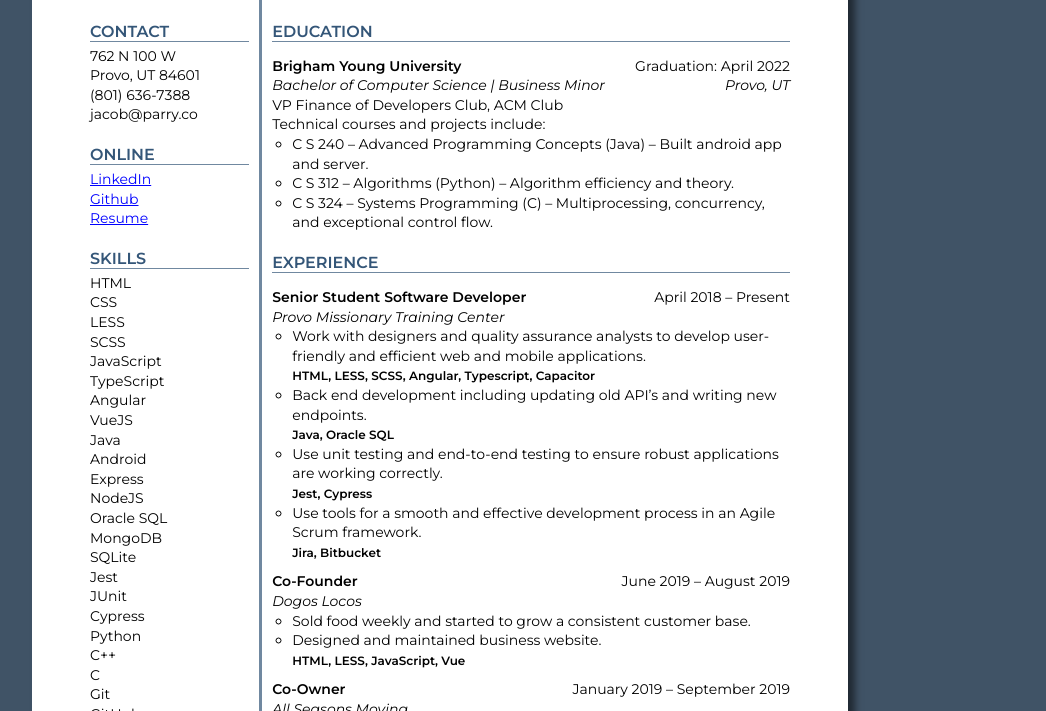
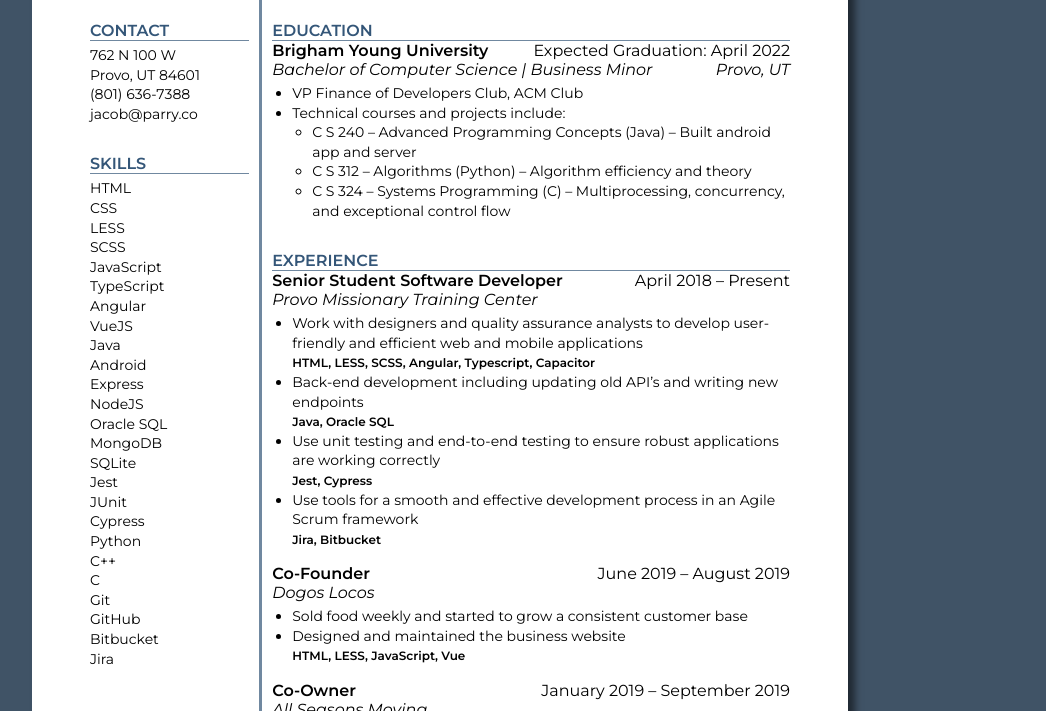
Before and after one commit to jparry67/resume, a plain HTML site: page index.html in a window 1280 px wide. Shown: the part 241-952 px from the top of the page, without its empty margins (200-1246 px from the left). Drawn offline with Linux system fonts and the light colour scheme; a web font is replaced by a local one.

Commit message:
fixed font-sizes, removed online section temporarily, and fixed bullet points in main section

```diff
--- a/index.html
+++ b/index.html
@@ -27,7 +27,7 @@
                     <li>(801) 636-7388</li>
                     <li>jacob@parry.co</li>
                 </ul>
-                <div class="section-title">Online</div>
+                <!-- <div class="section-title">Online</div>
                 <ul class="section">
                     <li>
                         <span class="print-only">https://www.linkedin.com/<br>in/jacob-parry-461726158/</span>
@@ -41,7 +41,7 @@
                         <span class="print-only">https://jacobparry.dev/</span>
                         <span class="no-print"><a href="https://jacobparry.dev/" target="_blank">Resume</a></span>
                     </li>
-                </ul>
+                </ul> -->
                 <div class="section-title">Skills</div>
                 <ul class="section">
                     <li>HTML</li>
@@ -74,51 +74,49 @@
             <div class="line"></div>
             <div class="main-content">
                 <div class="section-title">Education</div>
-                <ul class="section">
-                    <li class="section-subtitle">
+                <div class="section-subtitle">
                     <span>Brigham Young University</span>
-                        <span>Graduation: April 2022</span>
-                    </li>
-                    <li class="location">
+                    <span>Expected Graduation: April 2022</span>
+                </div>
+                <div class="location">
                     <span>Bachelor of Computer Science | Business Minor</span>
                     <span>Provo, UT</span>
-                    </li>
+                </div>
+                <ul class="section">
                     <li>VP Finance of Developers Club, ACM Club</li>
                     <li>Technical courses and projects include:</li>
-                    <li><ul>
-                        <li>C S 240 – Advanced Programming Concepts (Java) – Built android app and server.</li>
-                        <li>C S 312 – Algorithms (Python) – Algorithm efficiency and theory.</li>
-                        <li>C S 324 – Systems Programming (C) – Multiprocessing, concurrency, and exceptional control flow.</li>
-                    </ul></li>
+                    <ul>
+                        <li>C S 240 – Advanced Programming Concepts (Java) – Built android app and server</li>
+                        <li>C S 312 – Algorithms (Python) – Algorithm efficiency and theory</li>
+                        <li>C S 324 – Systems Programming (C) – Multiprocessing, concurrency, and exceptional control flow</li>
+                    </ul>
                 </ul>
                 <div class="section-title">Experience</div>
+                <div class="section-subtitle"><span>Senior Student Software Developer</span><span>April 2018 – Present</span></div>
+                <div class="location">Provo Missionary Training Center</div>
                 <ul class="section">
-                    <li class="section-subtitle"><span>Senior Student Software Developer</span><span>April 2018 – Present</span></li>
-                    <li class="location">Provo Missionary Training Center</li>
-                    <li><ul>
-                        <li>Work with designers and quality assurance analysts to develop user-friendly and efficient web and mobile applications.
+                    <li>Work with designers and quality assurance analysts to develop user-friendly and efficient web and mobile applications
                         <br/><span class="languages">HTML, LESS, SCSS, Angular, Typescript, Capacitor</span></li>
-                        <li>Back end development including updating old API’s and writing new endpoints.
+                    <li>Back-end development including updating old API’s and writing new endpoints
                         <br/><span class="languages">Java, Oracle SQL</span></li>
-                        <li>Use unit testing and end-to-end testing to ensure robust applications are working correctly.
+                    <li>Use unit testing and end-to-end testing to ensure robust applications are working correctly
                         <br/><span class="languages">Jest, Cypress</span></li>
-                        <li>Use tools for a smooth and effective development process in an Agile Scrum framework.
+                    <li>Use tools for a smooth and effective development process in an Agile Scrum framework
                         <br/><span class="languages">Jira, Bitbucket</span></li>
-                    </ul></li>
-                    <li class="section-subtitle"><span>Co-Founder</span><span>June 2019 – August 2019</span></li>
-                    <li class="location">Dogos Locos</li>
-                    <li><ul>
-                        <li>Sold food weekly and started to grow a consistent customer base.</li>
-                        <li>Designed and maintained business website.
+                </ul>
+                <div class="section-subtitle"><span>Co-Founder</span><span>June 2019 – August 2019</span></div>
+                <div class="location">Dogos Locos</div>
+                <ul class="section">
+                    <li>Sold food weekly and started to grow a consistent customer base</li>
+                    <li>Designed and maintained the business website
                         <br/><span class="languages">HTML, LESS, JavaScript, Vue</span></li>
-                    </ul></li>
-                    <li class="section-subtitle"><span>Co-Owner</span><span>January 2019 – September 2019</span></li>
-                    <li class="location">All Seasons Moving</li>
-                    <li><ul>
-                        <li>Developed financial statements, maintained accounting and processed payroll.</li>
-                        <li>Redesigned website to be mobile-friendly and reach target customers.
+                </ul>
+                <div class="section-subtitle"><span>Co-Owner</span><span>January 2019 – September 2019</span></div>
+                <div class="location">All Seasons Moving</div>
+                <ul class="section">
+                    <li>Developed financial statements, maintained accounting and processed payroll</li>
+                    <li>Redesigned website to be mobile-friendly and reach target customers
                         <br/><span class="languages">HTML, CSS, JavaScript, Vue</span></li>
-                    </ul></li>
                 </ul>
             </div>
         </div>
--- a/styles.css
+++ b/styles.css
@@ -10,7 +10,7 @@
     padding: 0;
     box-sizing: border-box;
     -webkit-print-color-adjust: exact;
-    font-family: 'Montserrat', sans-serif;;
+    font-family: 'Montserrat', sans-serif;
 }
 
 .print-only {
@@ -40,7 +40,8 @@ body {
     background-color: white;
     display: grid;
     grid-template-rows: 1fr 3px 6fr;
-    box-shadow: var(--box-shadow)
+    box-shadow: var(--box-shadow);
+    font-size: 16px;
 }
 
 .header {
@@ -98,19 +99,22 @@ body {
 }
 
 .section {
-    padding: 5px 0;
+    padding: 5px 0 15px 0;
     font-size: 14px;
-    list-style-type: none;
     line-height: 140%;
 }
 
-.section > li {
+.side-bar .section {
+    list-style-type: none;
+}
+
+.main-content .section {
+    margin-left: 20px;
+}
+
+.section-subtitle, .location {
     display: flex;
     justify-content: space-between;
-}
-
-.section-subtitle {
-    padding-top: 10px;
 }
 
 .section-subtitle :first-child {
@@ -126,7 +130,7 @@ body {
     font-size: 12px;
 }
 
-li li {
+ul ul {
     margin-left: 20px;
 }
 
@@ -139,6 +143,15 @@ a {
         margin: 0;
         padding: 0;
         box-shadow: 0 0 0 0;
+        font-size: 17px;
+    }
+
+    .section {
+        font-size: 15px;
+    }
+
+    .languages {
+        font-size: 13px;
     }
 
     .no-print {
```
Lines whose indentation alone changed are shown as unchanged.
